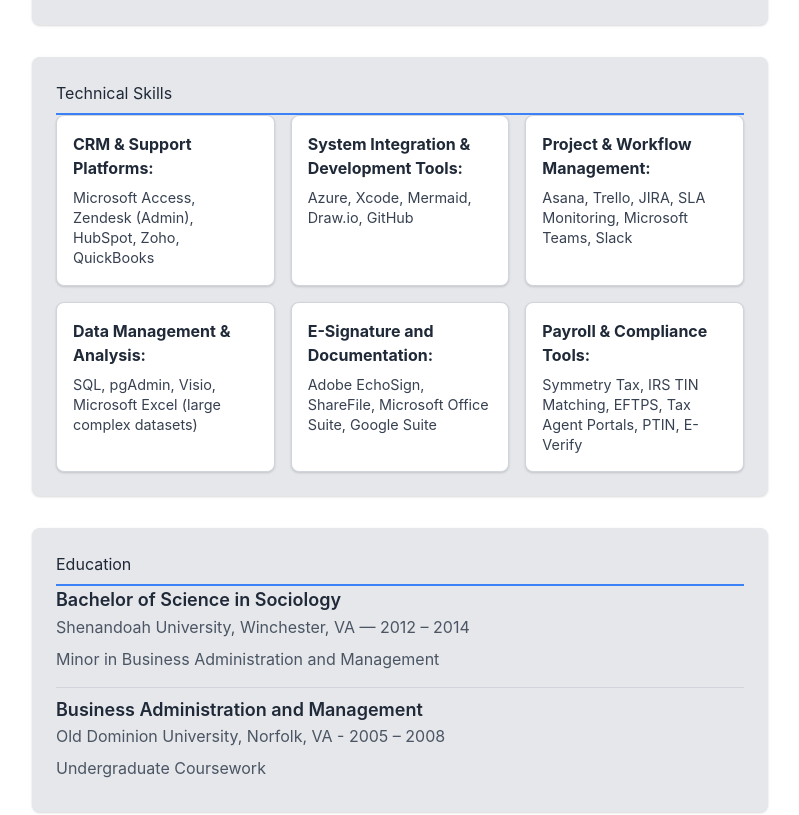
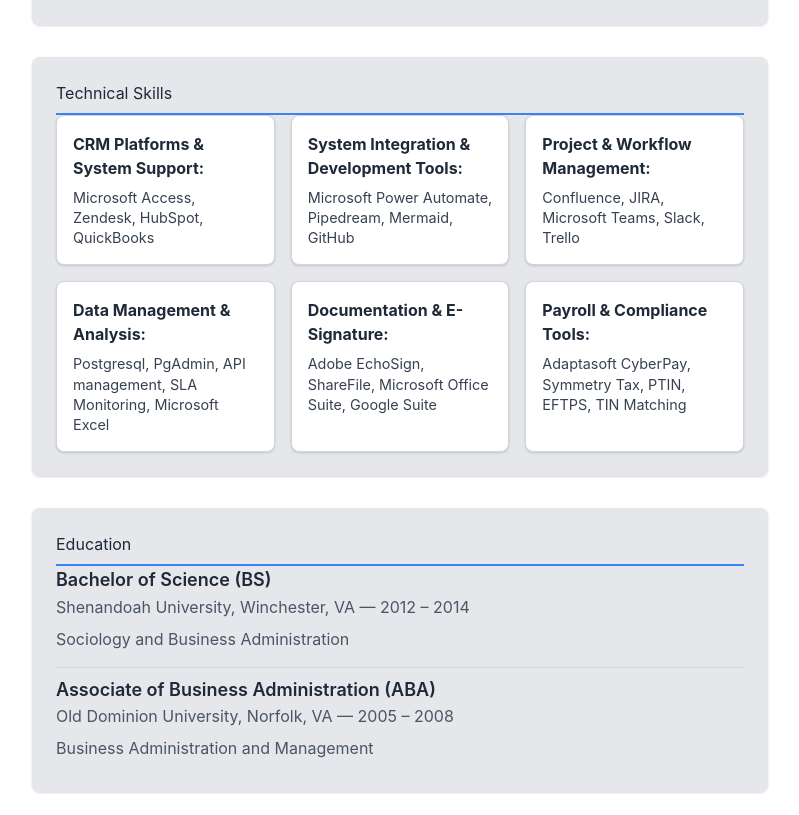
Before and after one commit to thomasloftus/resume, a plain HTML site: page index.html in a window 1280 px wide. Shown: the part 2960-3775 px from the top of the page, without its empty margins (240-1039 px from the left). Drawn offline with nearby package versions, Linux system fonts and the light colour scheme.

Commit message:
Update index.html

```diff
--- a/index.html
+++ b/index.html
@@ -506,11 +506,11 @@
             </div>
 
             <div class="experience-entry">
-                <h3 class="job-title">Enrollment Team Lead</h3>
+                <h3 class="job-title">Onboarding Team Lead</h3>
                 <p class="company-info">HomeWork Solutions Inc., Sterling, VA — October 2016 – March 2020</p>
                 <div class="experience-details">
                     <ul>
-                        <li>Staffed and supervised Enrollment Team during rapid company growth, scaling operations to meet increasing demand.</li>
+                        <li>Staffed and supervised Onboarding Team during rapid company growth, scaling operations to meet increasing demand.</li>
                         <li>Designed workflow improvements, significantly increasing task efficiency by reducing redundancies while ensuring tax compliance and timely filing.</li>
                         <li>Managed employer tax account compliance, Know Your Client (KYC) identity verification protocols and process new client documentation.</li>
                         <li>Developed and distributed weekly SLA and production performance reports for strategic leadership decision-making.</li>
@@ -524,10 +524,10 @@
                 <p class="company-info">HomeWork Solutions Inc., Sterling, VA — July 2014 – October 2016</p>
                 <div class="experience-details">
                     <ul>
-                        <li>Processed client enrollments and onboarding tasks with high accuracy, ensuring timely and compliant employer Federal and State account setups.</li>
+                        <li>Processed client Onboardings and onboarding tasks with high accuracy, ensuring timely and compliant employer Federal and State account setups.</li>
                         <li>Maintained confidentiality and security of sensitive client data, including PII and financial information.</li>
                         <li>Handled high volumes of client inquiries, consistently achieving high satisfaction ratings.</li>
-                        <li>Processed client enrollments and onboarding task, supported payroll team with new hire reporting and employment claims with a high degree of accuracy.</li>
+                        <li>Processed client Onboardings and onboarding task, supported payroll team with new hire reporting and employment claims with a high degree of accuracy.</li>
                         <li>Maintained confidentiality and security of sensitive client data, including PII and financial information.</li>
                         <li>Simplified complex payroll tax calculations and obligations for clients, delivering exceptional customer service and support.</li>
                     </ul>
@@ -552,28 +552,28 @@
             <h2>Technical Skills</h2>
             <div class="skills-grid">
                 <div class="skill-card">
-                    <div class="skill-category-title">CRM & Support Platforms:</div>
-                    <div class="skill-list-items">Microsoft Access, Zendesk (Admin), HubSpot, Zoho, QuickBooks</div>
+                    <div class="skill-category-title">CRM Platforms & System Support:</div>
+                    <div class="skill-list-items">Microsoft Access, Zendesk, HubSpot, QuickBooks</div>
                 </div>
                  <div class="skill-card">
                     <div class="skill-category-title">System Integration & Development Tools:</div>
-                    <div class="skill-list-items">Azure, Xcode, Mermaid, Draw.io, GitHub</div>
+                    <div class="skill-list-items">Microsoft Power Automate, Pipedream, Mermaid, GitHub</div>
                 </div>
                  <div class="skill-card">
                     <div class="skill-category-title">Project & Workflow Management:</div>
-                    <div class="skill-list-items">Asana, Trello, JIRA, SLA Monitoring, Microsoft Teams, Slack</div>
+                    <div class="skill-list-items">Confluence, JIRA, Microsoft Teams, Slack, Trello</div>
                 </div>
                  <div class="skill-card">
                     <div class="skill-category-title">Data Management & Analysis:</div>
-                    <div class="skill-list-items">SQL, pgAdmin, Visio, Microsoft Excel (large complex datasets)</div>
+                    <div class="skill-list-items">Postgresql, PgAdmin, API management, SLA Monitoring, Microsoft Excel</div>
                 </div>
                  <div class="skill-card">
-                    <div class="skill-category-title">E-Signature and Documentation:</div>
-                    <div class="skill-list-items">Adobe EchoSign, ShareFile, Microsoft Office Suite, Google Suite </div>
+                    <div class="skill-category-title">Documentation & E-Signature:</div>
+                    <div class="skill-list-items">Adobe EchoSign, ShareFile, Microsoft Office Suite, Google Suite</div>
                 </div>
                  <div class="skill-card">
                     <div class="skill-category-title">Payroll & Compliance Tools:</div>
-                    <div class="skill-list-items">Symmetry Tax, IRS TIN Matching, EFTPS, Tax Agent Portals, PTIN, E-Verify</div>
+                    <div class="skill-list-items">Adaptasoft CyberPay, Symmetry Tax, PTIN, EFTPS, TIN Matching</div>
                 </div>
             </div>
         </section>
@@ -581,14 +581,14 @@
         <section class="section">
             <h2>Education</h2>
             <div class="education-entry">
-                <h3 class="degree">Bachelor of Science in Sociology</h3>
+                <h3 class="degree">Bachelor of Science (BS)</h3>
                 <p class="university-info">Shenandoah University, Winchester, VA — 2012 – 2014</p>
-                <p class="university-info">Minor in Business Administration and Management</p>
+                <p class="university-info">Sociology and Business Administration</p>
             </div>
              <div class="education-entry">
-                <h3 class="degree">Business Administration and Management</h3>
-                <p class="university-info">Old Dominion University, Norfolk, VA - 2005 – 2008</p>
-                <p class="university-info">Undergraduate Coursework</p>
+                <h3 class="degree">Associate of Business Administration (ABA)</h3>
+                <p class="university-info">Old Dominion University, Norfolk, VA — 2005 – 2008</p>
+                <p class="university-info">Business Administration and Management</p>
             </div>
         </section>
 
@@ -623,7 +623,7 @@
             </div>
 
             <div class="experience-entry">
-                <h3 class="previous-job-title">Tasting Room Sales Assistant Manager</h3>
+                <h3 class="previous-job-title">Tasting Room Sales Manager</h3>
                 <p class="previous-company-info">Tarara Winery, Leesburg, VA — April 2010 – January 2012</p>
                  <div class="experience-details">
                     <ul>
```
